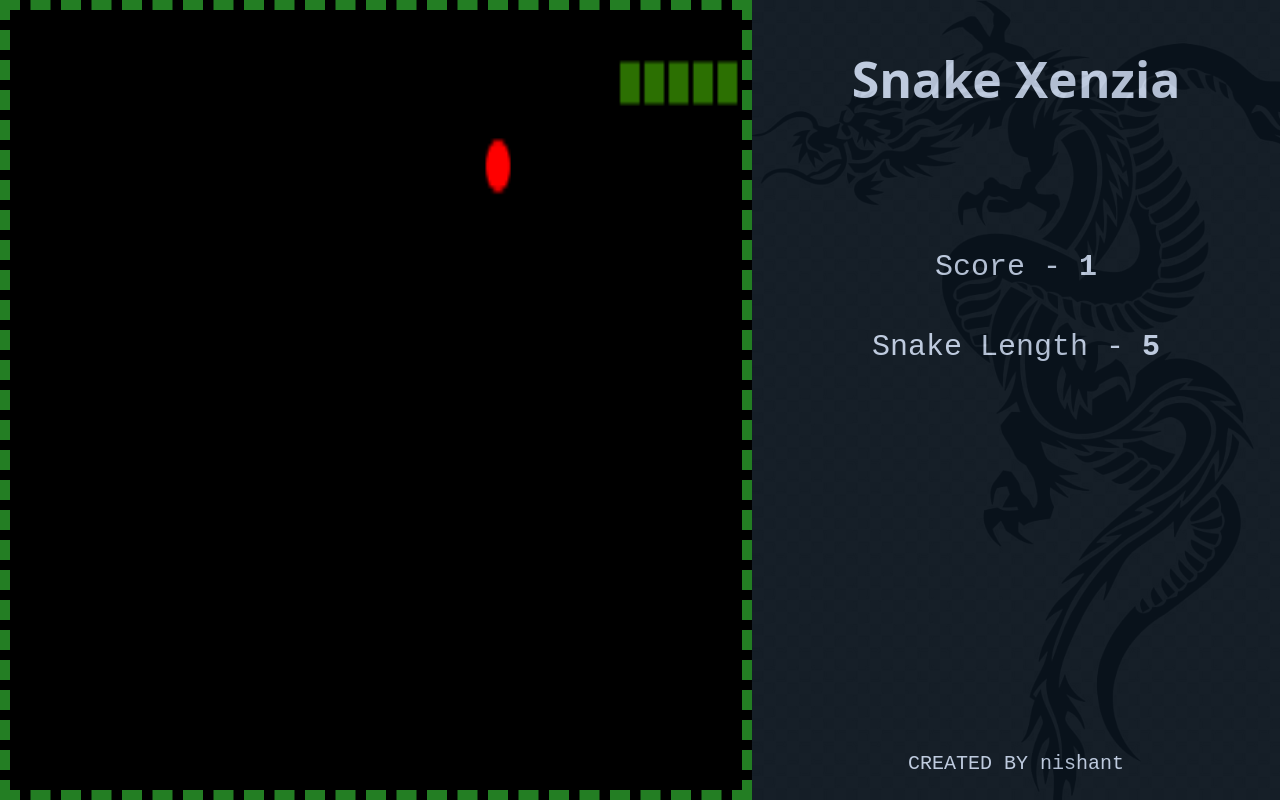
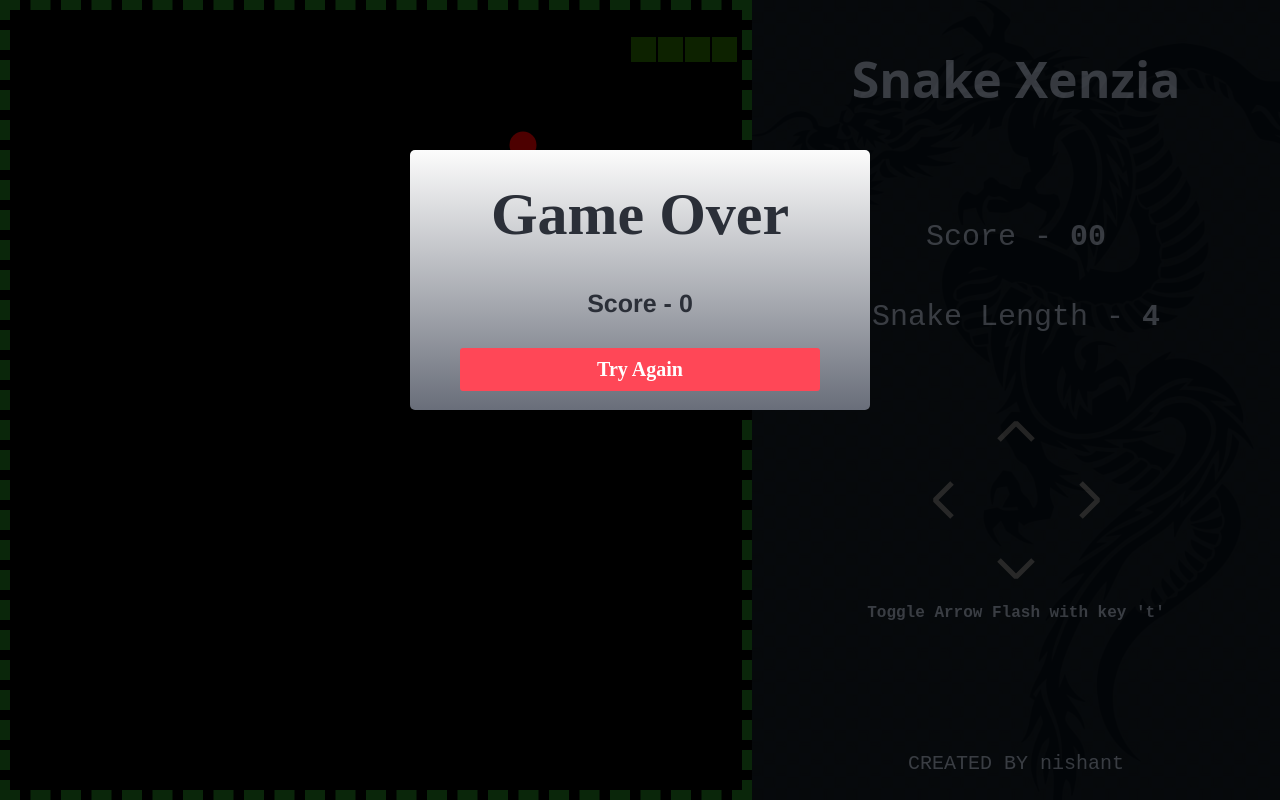
Before and after one commit to nishantchauhan00/nishantchauhan00.github.io, a plain HTML site: page Snake_Game/index.html in a window 1280 px wide. Drawn offline with Linux system fonts and the light colour scheme.

Commit message:
arrows+fit_canvas+snake_crash_itself

```diff
--- a/Snake_Game/index.html
+++ b/Snake_Game/index.html
@@ -22,6 +22,19 @@
             <div class="snake_len">
                 Snake Length -&nbsp;<div class="slen">00</div>
             </div>
+            <div class="arrows">
+                <div class="up_block">
+                    <img class="up" src="./assets/arrows_up.svg">
+                </div>
+                <div class="left_right">
+                    <img class="left" src="./assets/arrows_left.svg">
+                    <img class="right" src="./assets/arrows_right.svg">
+                </div>
+                <div class="down_block">
+                    <img class="down" src="./assets/arrows_down.svg">
+                </div>
+                <div class="toggle">Toggle Arrow Flash with key 't'</div>
+            </div>
             <div class="creator">
                 CREATED BY nishant
             </div>
@@ -35,7 +48,7 @@
             <p class="final_score"> Score - 0</p>
         </div>
         <a class="try_again" href="javascript:window.location.reload(true)">
-            Try Again!
+            Try Again
         </a>
     </div>
     <script type="text/javascript" src="./script.js"></script>
--- a/Snake_Game/script.js
+++ b/Snake_Game/script.js
@@ -2,15 +2,24 @@ function game() {
     canvas = document.getElementById("game_box");
     score_chart = document.querySelector(".score");
     snake_len = document.querySelector(".slen");
+    up_arrow = document.querySelector(".up");
+    left_arrow = document.querySelector(".left");
+    right_arrow = document.querySelector(".right");
+    down_arrow = document.querySelector(".down");
+
     // context is an object that exposes an API for drawing on the
     // canvas. Currently, only the CanvasRenderingContext2D object is
     // supported, and for that the contextId is '2d'. The result of this
     // call will be null if the given context ID is not supported
     gamec_context = canvas.getContext('2d');
+    parent_canvas = document.querySelector(".game_container");
+    gamec_context.canvas.width = parent_canvas.clientWidth;
+    gamec_context.canvas.height = parent_canvas.clientHeight;
     score = 0;
     game_over = false;
     canvas_width = canvas.width;
     canvas_height = canvas.height;
+    toggle_flash = 0;
 
     snake = {
         len: 4,
@@ -19,7 +28,7 @@ function game() {
             X: 0,
             Y: 0
         },
-        size: 10,
+        size: 27,
         direction: "right",
         createSnake: function () {
             for (let i = this.len; i > 0; --i) {
@@ -59,12 +68,10 @@ function game() {
             var boundary_x = Math.round((canvas_width - 2 * this.size) / this.size);
             var boundary_y = Math.round((canvas_height - 2 * this.size) / this.size);
             // console.log(boundary_x, boundary_y);
-            if (this.coords[0].y < 0 || this.coords[0].x < 0 || this.coords[0].x > boundary_x || this.coords[0].y > boundary_y) {
-                game_over = true;
-                return;
-            }
+
             var headX = this.coords[0].x,
                 headY = this.coords[0].y;
+            // check for snake head hit ball
             if (this.ball_coords.X - 1 <= headX && headX <= this.ball_coords.X &&
                 this.ball_coords.Y - 1 <= headY && headY <= this.ball_coords.Y) {
                 updateBallCoords();
@@ -75,6 +82,13 @@ function game() {
             } else {
                 this.coords.pop();
             }
+            // check if snake hit itself
+            this.coords.slice(1, -1).forEach(el => {
+                if (el.x == headX && el.y == headY) {
+                    game_over = true;
+                    return;
+                }
+            });
             var nextX, nextY;
             if (this.direction === "up") {
                 nextX = headX;
@@ -93,6 +107,10 @@ function game() {
                 x: nextX,
                 y: nextY
             }, ...this.coords];
+            if (this.coords[0].y < 0 || this.coords[0].x < 0 || this.coords[0].x > boundary_x || this.coords[0].y > boundary_y) {
+                game_over = true;
+                return;
+            }
         }
     };
 
@@ -100,15 +118,37 @@ function game() {
     updateBallCoords();
     snake_len.innerText = snake.len;
 
+    function arrowDefault() {
+        up_arrow.setAttribute('style', `filter: invert(0.5);`);
+        left_arrow.setAttribute('style', `filter: invert(0.5);`);
+        right_arrow.setAttribute('style', `filter: invert(0.5);`);
+        down_arrow.setAttribute('style', `filter: invert(0.5);`);
+    }
+
     function changeDirection(event) {
+        if (toggle_flash === 0) {
+            // // for flash arrow remain same
+            arrowDefault();
+        }
         if (event.key === "ArrowUp") {
             snake.direction = "up";
+            up_arrow.setAttribute('style', `filter: invert(0);`);
         } else if (event.key === "ArrowDown") {
             snake.direction = "down";
+            down_arrow.setAttribute('style', `filter: invert(0);`);
         } else if (event.key === "ArrowLeft") {
             snake.direction = "left";
+            left_arrow.setAttribute('style', `filter: invert(0);`);
         } else if (event.key === "ArrowRight") {
             snake.direction = "right";
+            right_arrow.setAttribute('style', `filter: invert(0);`);
+        } else if (event.key === "t") {
+            toggle_flash = toggle_flash === 0 ? 1 : 0;
+        }
+
+        if (toggle_flash === 1) {
+            // // for flashing once
+            setTimeout(arrowDefault, 300);
         }
     };
     document.addEventListener("keydown", changeDirection);
--- a/Snake_Game/styles.css
+++ b/Snake_Game/styles.css
@@ -20,11 +20,10 @@ body {
 }
 
 #game_box {
-    /* margin: 10px; */
     background-color: black;
-    width: 100%;
-    height: 100%;
-    /* overflow: hidden; */
+    z-index: 1;
+    /* width: 100%; */
+    /* height: 100%; */
 }
 
 .score_board {
@@ -63,20 +62,48 @@ body {
     position: absolute;
     text-align: center;
     font-size: 30px;
-    top: 250px;
+    top: 220px;
     left: 0;
     right: 0;
     display: inline;
 }
 
 .snake_len {
-    top: 330px;
+    top: 300px;
 }
 
 .score,
 .slen {
     font-weight: 700;
     display: inline-block;
+}
+
+.arrows {
+    position: absolute;
+    top: 400px;
+    left: 0;
+    right: 0;
+}
+
+.up,
+.down,
+.left,
+.right {
+    filter: invert(.5);
+}
+
+.left {
+    margin-right: 33.6px;
+}
+
+.right {
+    margin-left: 33.6px;
+}
+
+.toggle {
+    font-weight: 700;
+    display: inline-block;
+    font-size: 16px;
 }
 
 .creator {
@@ -117,7 +144,7 @@ body {
 }
 
 .final_score {
-    margin:  20px 0 30px 0;
+    margin: 20px 0 30px 0;
     font-weight: bolder;
     font-family: 'Franklin Gothic Medium', 'Arial Narrow', Arial, sans-serif;
     font-size: 25px;
```
Also changed, not shown: Snake_Game/assets/arrows_down.svg (added), Snake_Game/assets/arrows_left.svg (added), Snake_Game/assets/arrows_right.svg (added), Snake_Game/assets/arrows_up.svg (added).
